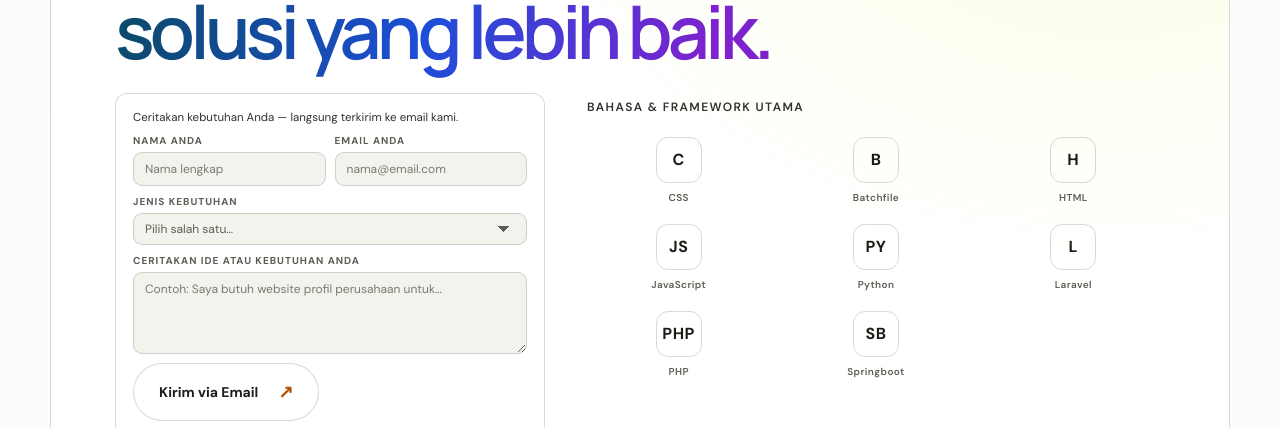
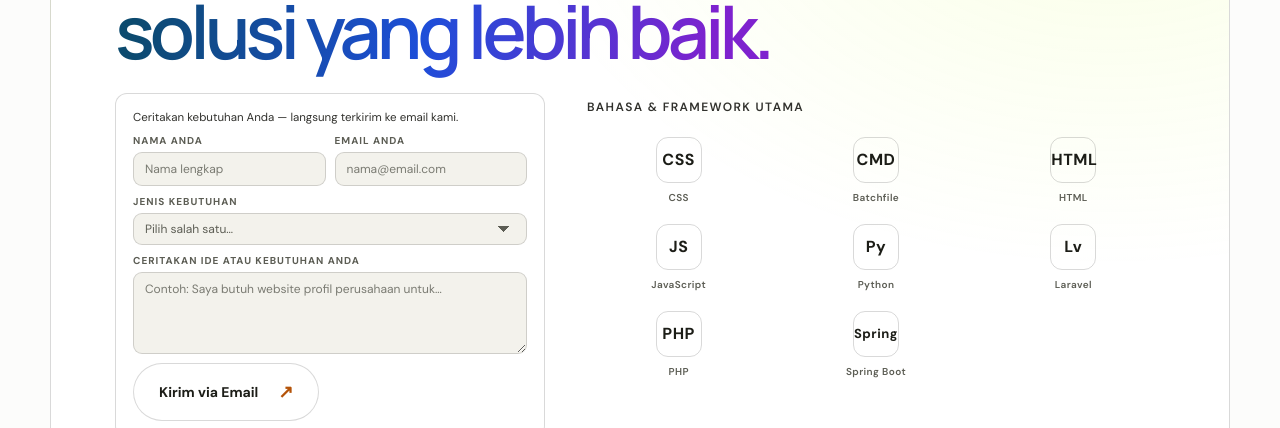
Before and after one commit to Yudhae94/YEP.studio, a website: page index.html in a window 1280 px wide. Shown: the part 3720-4148 px from the top of the page. Drawn offline with Linux system fonts and the light colour scheme.

Commit message:
Update tech stack icons to familiar abbreviations

```diff
--- a/index.html
+++ b/index.html
@@ -429,14 +429,14 @@
           <aside class="tech-stack" aria-label="Teknologi yang kami gunakan">
             <p class="tech-stack-title">Bahasa & Framework Utama</p>
             <ul class="tech-grid">
-              <li class="tech-item"><span class="tech-logo tech-transparent" aria-hidden="true">C</span><span class="tech-name">CSS</span></li>
-              <li class="tech-item"><span class="tech-logo tech-transparent" aria-hidden="true">B</span><span class="tech-name">Batchfile</span></li>
-              <li class="tech-item"><span class="tech-logo tech-transparent" aria-hidden="true">H</span><span class="tech-name">HTML</span></li>
+              <li class="tech-item"><span class="tech-logo tech-transparent" aria-hidden="true">CSS</span><span class="tech-name">CSS</span></li>
+              <li class="tech-item"><span class="tech-logo tech-transparent" aria-hidden="true">CMD</span><span class="tech-name">Batchfile</span></li>
+              <li class="tech-item"><span class="tech-logo tech-transparent" aria-hidden="true">HTML</span><span class="tech-name">HTML</span></li>
               <li class="tech-item"><span class="tech-logo tech-transparent" aria-hidden="true">JS</span><span class="tech-name">JavaScript</span></li>
-              <li class="tech-item"><span class="tech-logo tech-transparent" aria-hidden="true">PY</span><span class="tech-name">Python</span></li>
-              <li class="tech-item"><span class="tech-logo tech-transparent" aria-hidden="true">L</span><span class="tech-name">Laravel</span></li>
+              <li class="tech-item"><span class="tech-logo tech-transparent" aria-hidden="true">Py</span><span class="tech-name">Python</span></li>
+              <li class="tech-item"><span class="tech-logo tech-transparent" aria-hidden="true">Lv</span><span class="tech-name">Laravel</span></li>
               <li class="tech-item"><span class="tech-logo tech-transparent" aria-hidden="true">PHP</span><span class="tech-name">PHP</span></li>
-              <li class="tech-item"><span class="tech-logo tech-transparent" aria-hidden="true">SB</span><span class="tech-name">Springboot</span></li>
+              <li class="tech-item"><span class="tech-logo tech-transparent" style="font-size: 13px;" aria-hidden="true">Spring</span><span class="tech-name">Spring Boot</span></li>
             </ul>
           </aside>
           </div>
```
